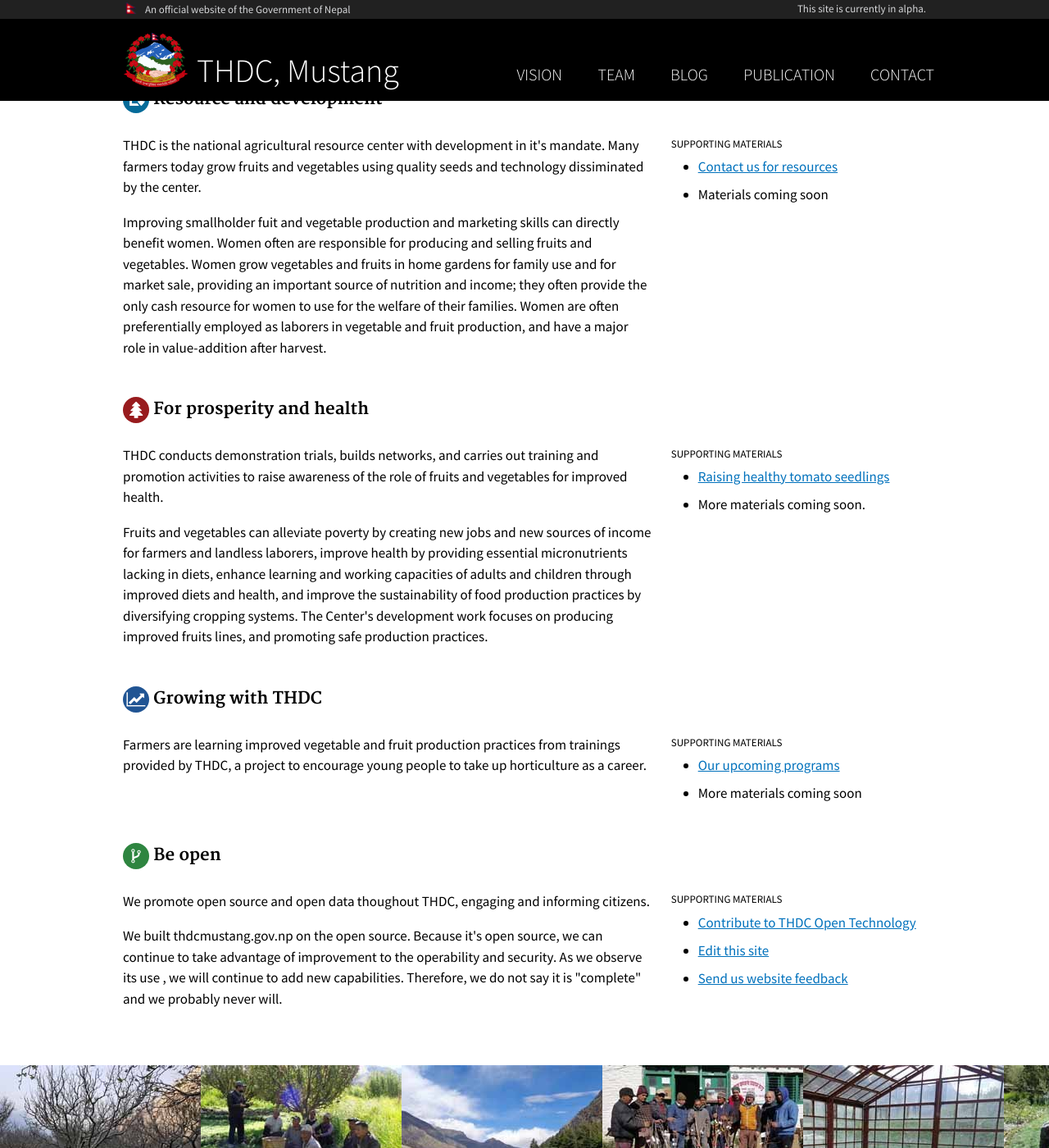
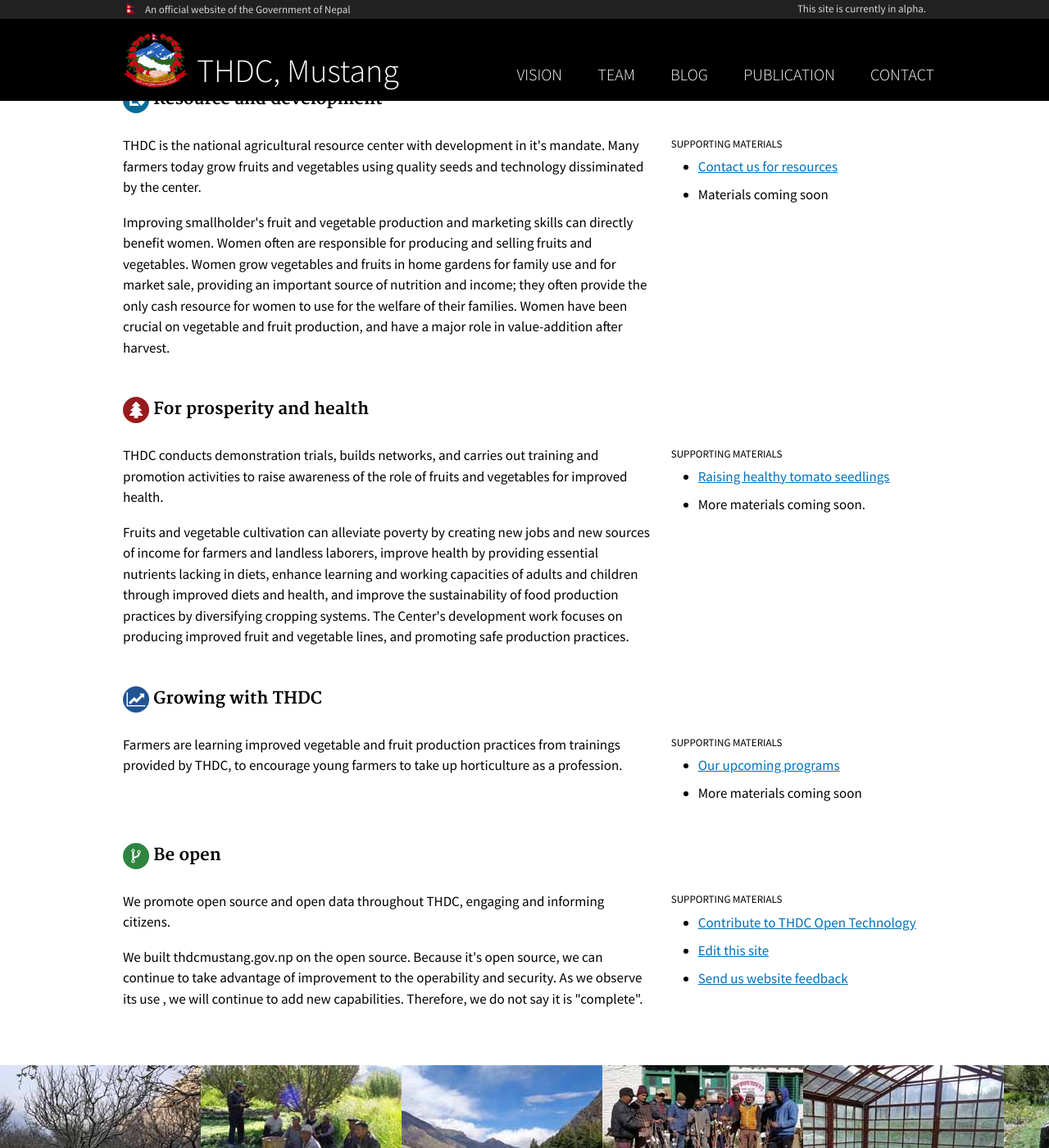
Before and after one commit to THDCMustang/thdcmustang.github.io, a Jekyll site: the page built from vision.html, in a window 1280 px wide and 1400 px high, scrolled down 222 px. Shown: the whole window at 82% size. Built offline with Jekyll 4.4.1, drawn with Linux system fonts in a browser that asks for light colours; comment, search, counter and statistics services are not loaded.

Commit message:
Improved/Corrected Language

```diff
--- a/vision.html
+++ b/vision.html
@@ -6,7 +6,7 @@
 
 <div class="thdc-grid">
   <h2>Vision for the THDC</h2>
-  <p>A body for agricultural development in the country with the ultimate goal of poverty alleviation with sustainable growth of agriculture production through increased production and consumption of health promoting fruits and vegetables.</p>
+  <p>A body for agricultural development in the country with the ultimate goal of poverty alleviation with sustainable growth of agriculture production through increased production, and consumption of health promoting fruits and vegetables.</p>
 </div>
 
 <div class="thdc-grid">
@@ -19,7 +19,7 @@
 <div class="thdc-grid">
   <div class="thdc-width-two-thirds">
 	<p>THDC is the national agricultural resource center with development in it's mandate. Many farmers today grow fruits and vegetables using quality seeds and technology dissiminated by the center.</p>
-    <p>Improving smallholder fuit and vegetable production and marketing skills can directly benefit women. Women often are responsible for producing and selling fruits and vegetables. Women grow vegetables and fruits in home gardens for family use and for market sale, providing an important source of nutrition and income; they often provide the only cash resource for women to use for the welfare of their families. Women are often preferentially employed as laborers in vegetable and fruit production, and have a major role in value-addition after harvest.</p>
+    <p>Improving smallholder's fruit and vegetable production and marketing skills can directly benefit women. Women often are responsible for producing and selling fruits and vegetables. Women grow vegetables and fruits in home gardens for family use and for market sale, providing an important source of nutrition and income; they often provide the only cash resource for women to use for the welfare of their families. Women have been crucial on vegetable and fruit production, and have a major role in value-addition after harvest.</p>
   </div>
   <div class="thdc-width-one-third">
     <h6 class="thdc-heading-alt">Supporting Materials</h6>
@@ -40,7 +40,7 @@
 <div class="thdc-grid">
   <div class="thdc-width-two-thirds">
     <p>THDC conducts demonstration trials, builds networks, and carries out training and promotion activities to raise awareness of the role of fruits and vegetables for improved health.</p>
-	<p>Fruits and vegetables can alleviate poverty by creating new jobs and new sources of income for farmers and landless laborers, improve health by providing essential micronutrients lacking in diets, enhance learning and working capacities of adults and children through improved diets and health, and improve the sustainability of food production practices by diversifying cropping systems. The Center's development work focuses on producing improved fruits lines, and promoting safe production practices.</p>
+	<p>Fruits and vegetable cultivation can alleviate poverty by creating new jobs and new sources of income for farmers and landless laborers, improve health by providing essential nutrients lacking in diets, enhance learning and working capacities of adults and children through improved diets and health, and improve the sustainability of food production practices by diversifying cropping systems. The Center's development work focuses on producing improved fruit and vegetable lines, and promoting safe production practices.</p>
   </div>
   <div class="thdc-width-one-third">
     <h6 class="thdc-heading-alt">Supporting Materials</h6>
@@ -60,7 +60,7 @@
 
 <div class="thdc-grid">
   <div class="thdc-width-two-thirds">
-    <p>Farmers are learning improved vegetable and fruit production practices from trainings provided by THDC, a project to encourage young people to take up horticulture as a career.</p>
+    <p>Farmers are learning improved vegetable and fruit production practices from trainings provided by THDC, to encourage young farmers to take up horticulture as a profession.</p>
   </div>
   <div class="thdc-width-one-third">
     <h6 class="thdc-heading-alt">Supporting Materials</h6>
@@ -80,8 +80,8 @@
 
 <div class="thdc-grid">
   <div class="thdc-width-two-thirds">
-    <p>We promote open source and open data thoughout THDC, engaging and informing citizens.</p>
-	<p>We built thdcmustang.gov.np on the open source. Because it's open source, we can continue to take advantage of improvement to the operability and security. As we observe its use , we will continue to add new capabilities. Therefore, we do not say it is "complete" and we probably never will.</p>
+    <p>We promote open source and open data throughout THDC, engaging and informing citizens.</p>
+	<p>We built thdcmustang.gov.np on the open source. Because it's open source, we can continue to take advantage of improvement to the operability and security. As we observe its use , we will continue to add new capabilities. Therefore, we do not say it is "complete".</p>
   </div>
   <div class="thdc-width-one-third">
     <h6 class="thdc-heading-alt">Supporting Materials</h6>
```
